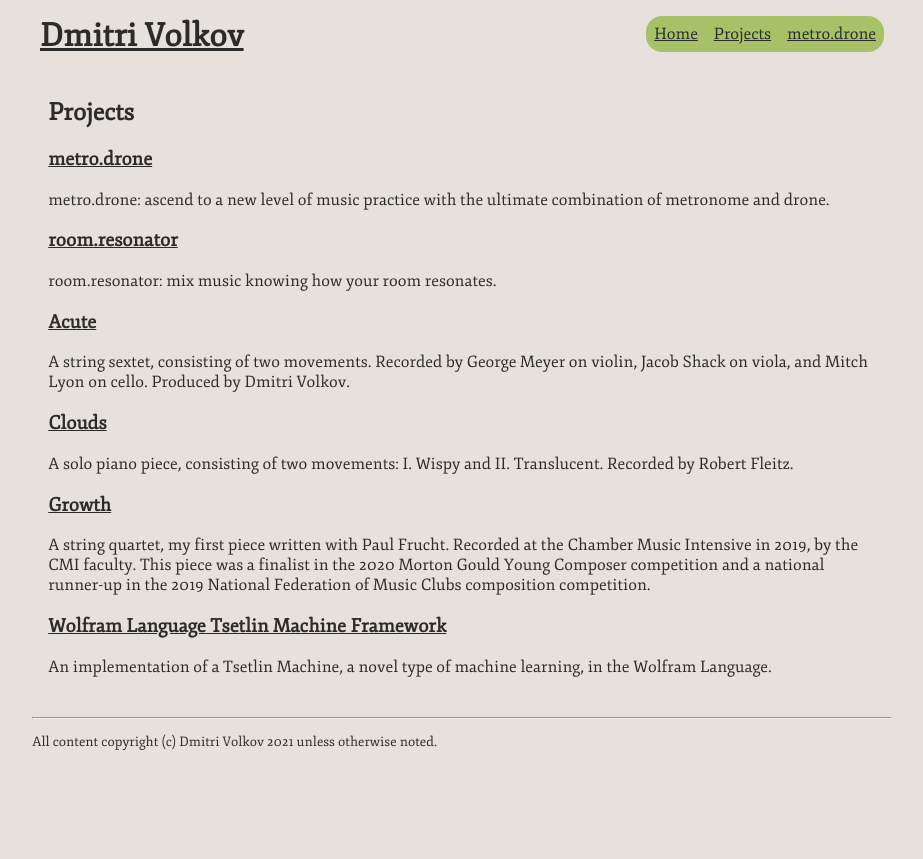
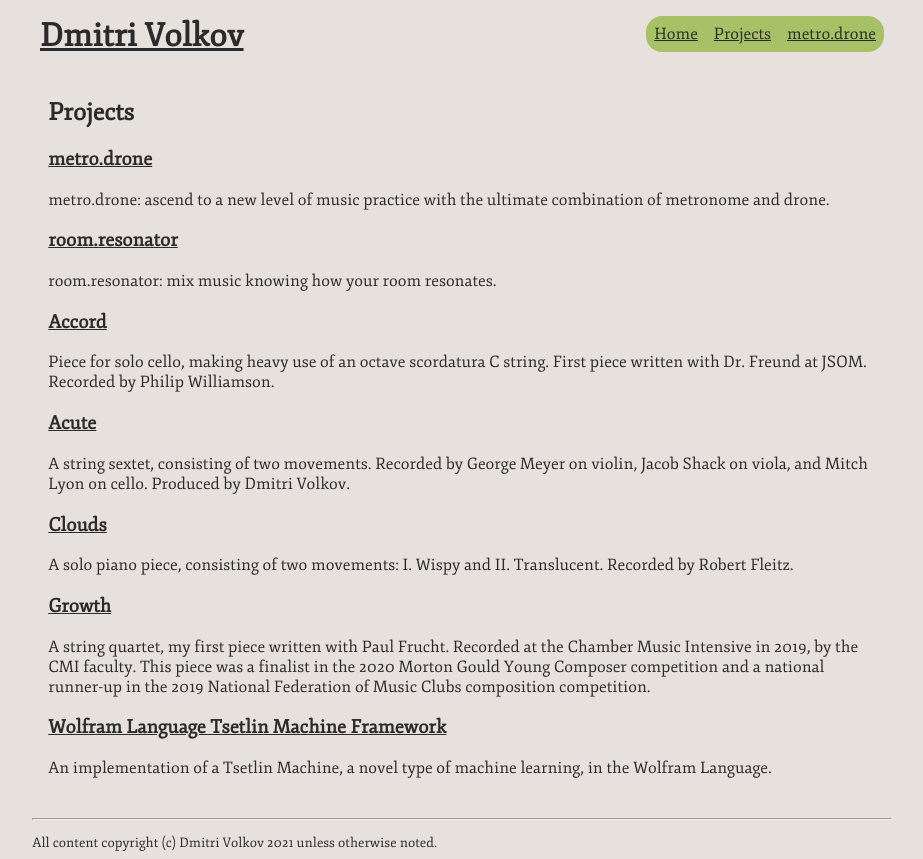
Before and after one commit to sporkl/dmitrivolkov, a plain HTML site: page build/projects/index.html in a window 1280 px wide. Shown: the whole page, without its empty margins (178-1101 px from the left). Before the commit the page ends 800 px from the top, so only its background shows below. Drawn offline with Linux system fonts and the light colour scheme; files whose address does not match are found by name.

Commit message:
add Accord to projects

```diff
--- a/build/projects/index.html
+++ b/build/projects/index.html
@@ -23,6 +23,9 @@
 		<a href="/projects/room.resonator.html"><h3>room.resonator</h3></a>
 		<p>room.resonator: mix music knowing how your room resonates.</p>
 
+		<a href="/static/projects/Accord.mp3"><h3>Accord</h3></a>
+		<p>Piece for solo cello, making heavy use of an octave scordatura C string. First piece written with Dr. Freund at JSOM. Recorded by Philip Williamson.</p>
+
 		<a href="/static/projects/Acute_e5.mp3"><h3>Acute</h3></a>
 		<p>A string sextet, consisting of two movements. Recorded by George Meyer on violin, Jacob Shack on viola, and Mitch Lyon on cello. Produced by Dmitri Volkov.</p>
 
```
Also changed, not shown: 1 other file.
